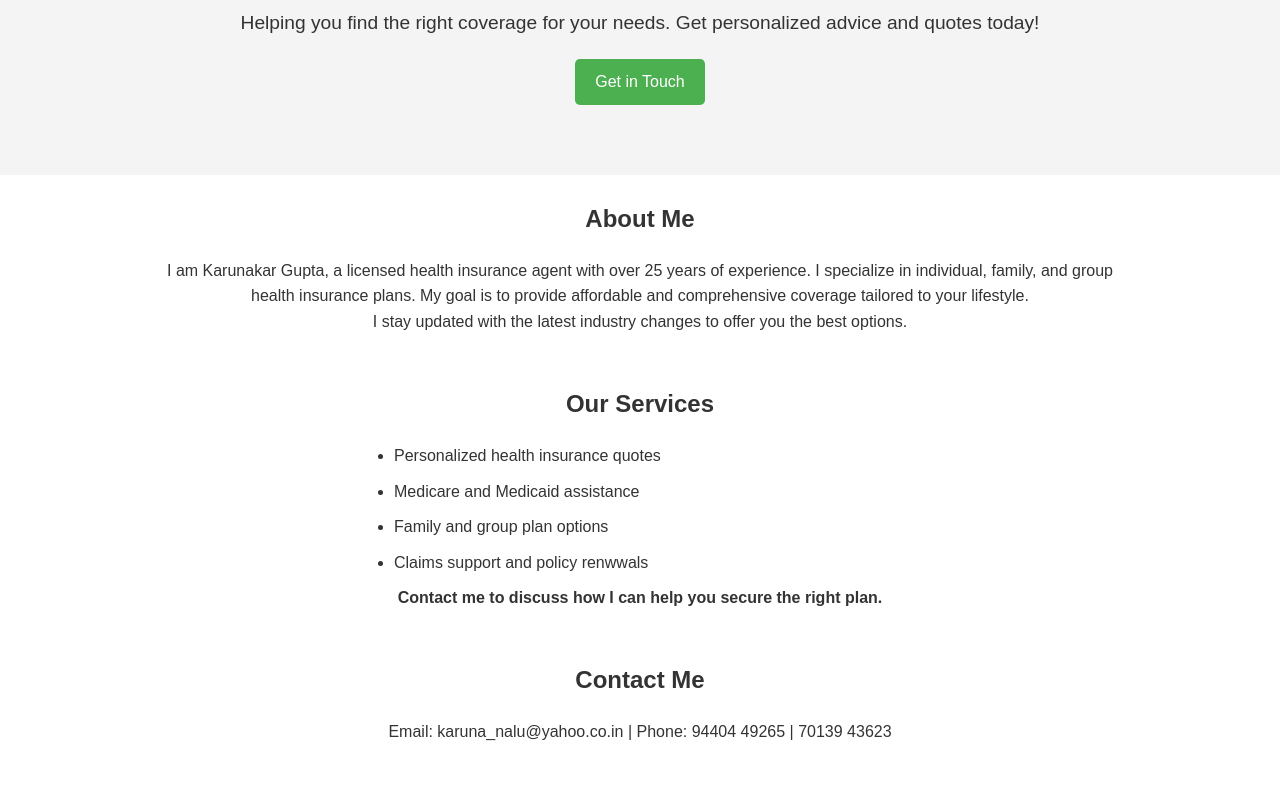
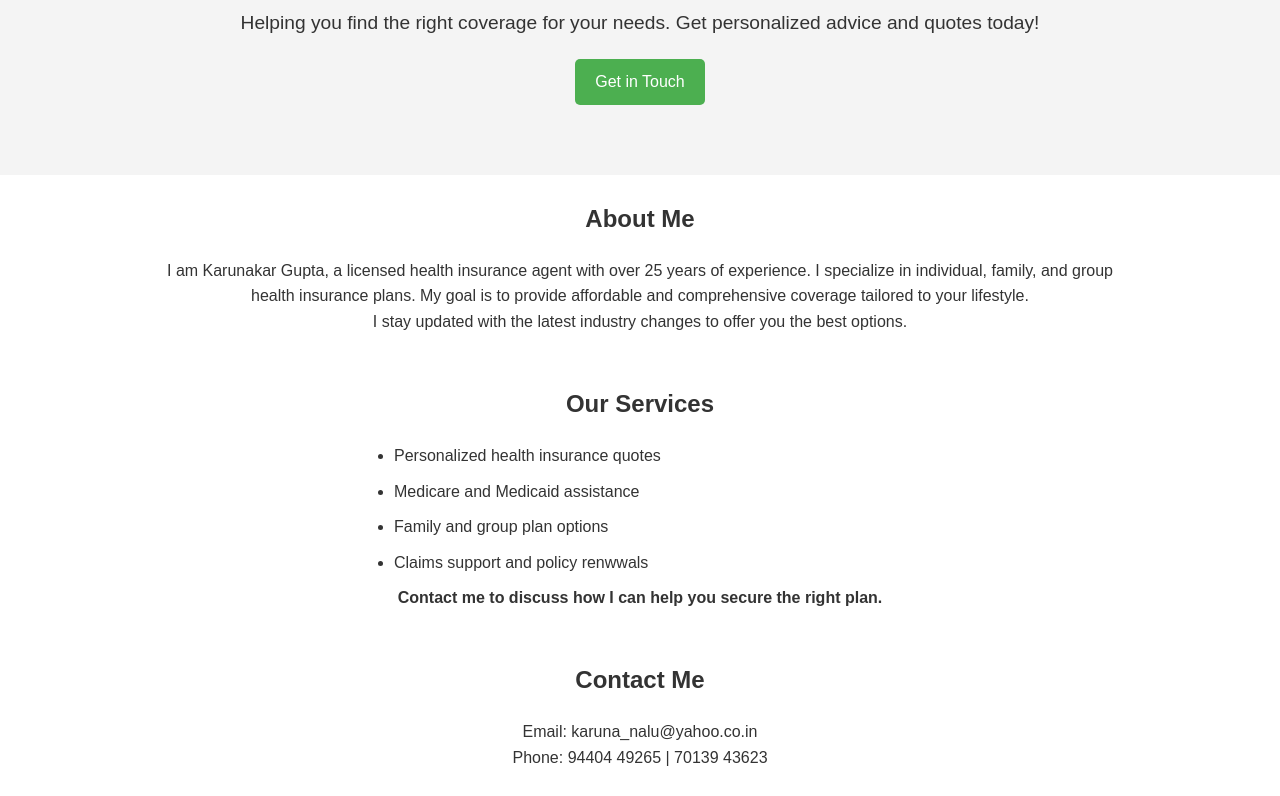
Before and after one commit to sridevrepo/health-insurance-website, a plain HTML site: page index.html in a window 1280 px wide. Shown: the part 237-1033 px from the top of the page. Before the commit the page ends 1007 px from the top, so only its background shows below. Drawn offline with Linux system fonts and the light colour scheme.

Commit message:
Add files via upload

```diff
--- a/index.html
+++ b/index.html
@@ -58,7 +58,7 @@
     <section id="contact">
         <div class="container">
             <h2>Contact Me</h2>
-			<p>Email: karuna_nalu@yahoo.co.in | Phone: 94404 49265 | 70139 43623</p>
+			<p>Email: karuna_nalu@yahoo.co.in <br> Phone: 94404 49265 | 70139 43623</p>
             <!--<form action="https://formspree.io/your-email@example.com" method="POST">
                 <label for="name">Name:</label>
                 <input type="text" id="name" name="name" required>
```
